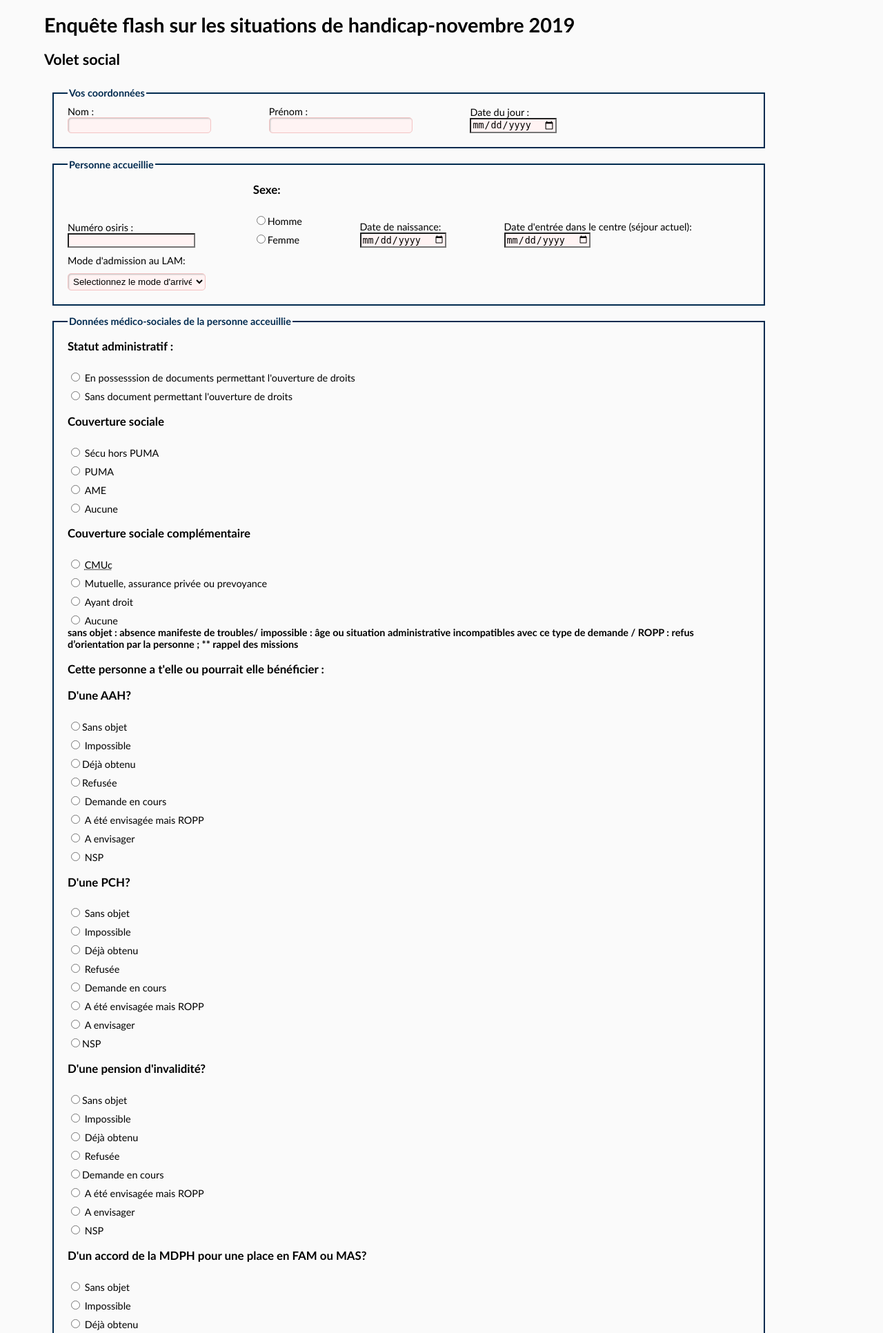
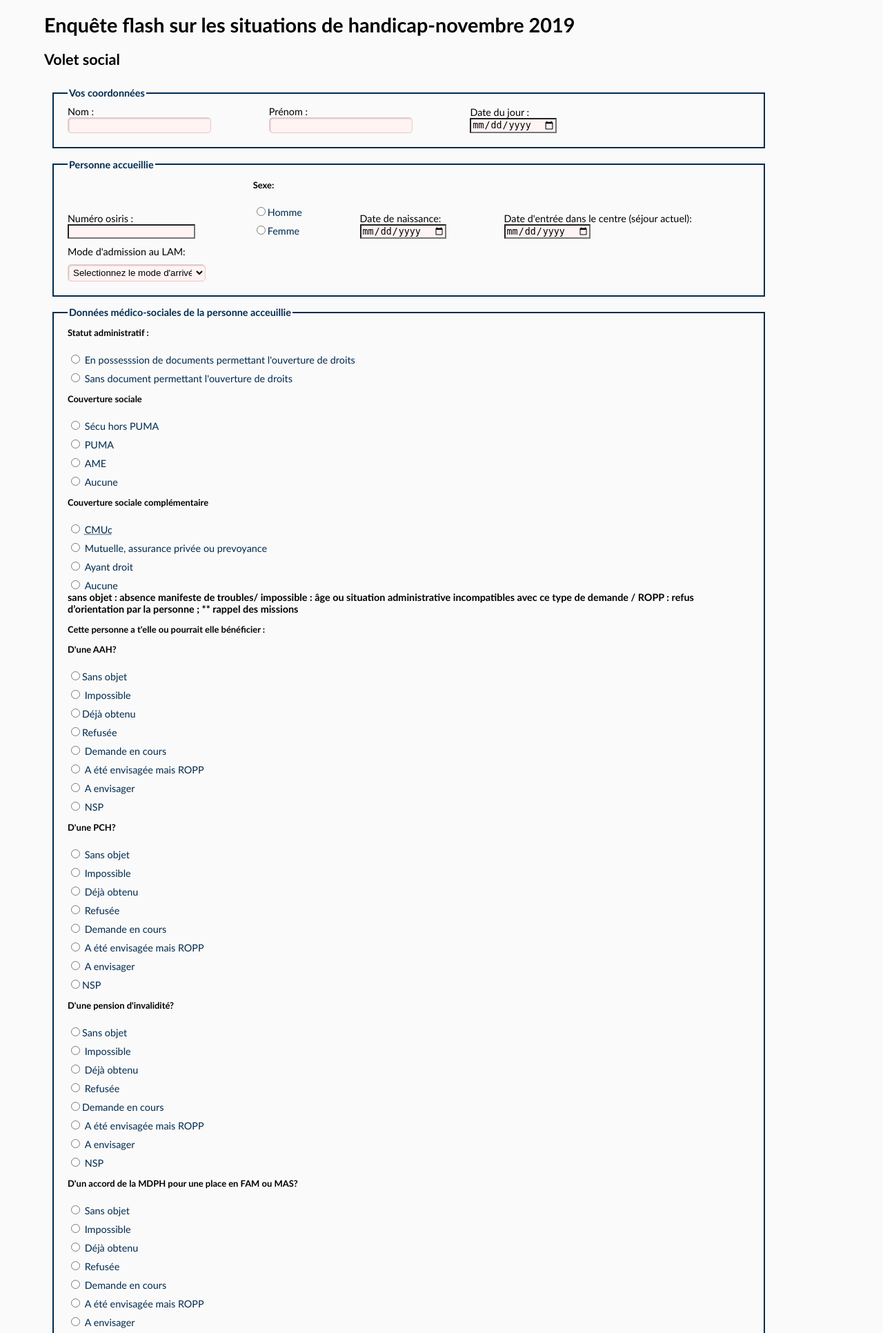
Before and after one commit to juliette3000/left.join, a PHP site: page /www/enquete_lam_2019/formulaire.html in a window 1280 px wide. Shown: the top 1932 px of the page at 69% size. Run offline with PHP 8.4, Linux system fonts and the light colour scheme.

Commit message:
modif css

```diff
--- a/www/enquete_lam_2019/css/jb2.css
+++ b/www/enquete_lam_2019/css/jb2.css
@@ -76,10 +76,11 @@ html body form fieldset#fs_vos_coord div div div {
 
 html body form fieldset div div div label {
 	display: inline-block;
+	color : #002a4f
 }
 
 html body form fieldset div div div {
-	display: block;
+	display: inline- block;
 }
 
 abbr {
@@ -95,3 +96,8 @@ padding: 1em;
 background: yellow;
 content: attr(title);
 }
+
+
+h3 {
+	font-size:90%;
+}
```
